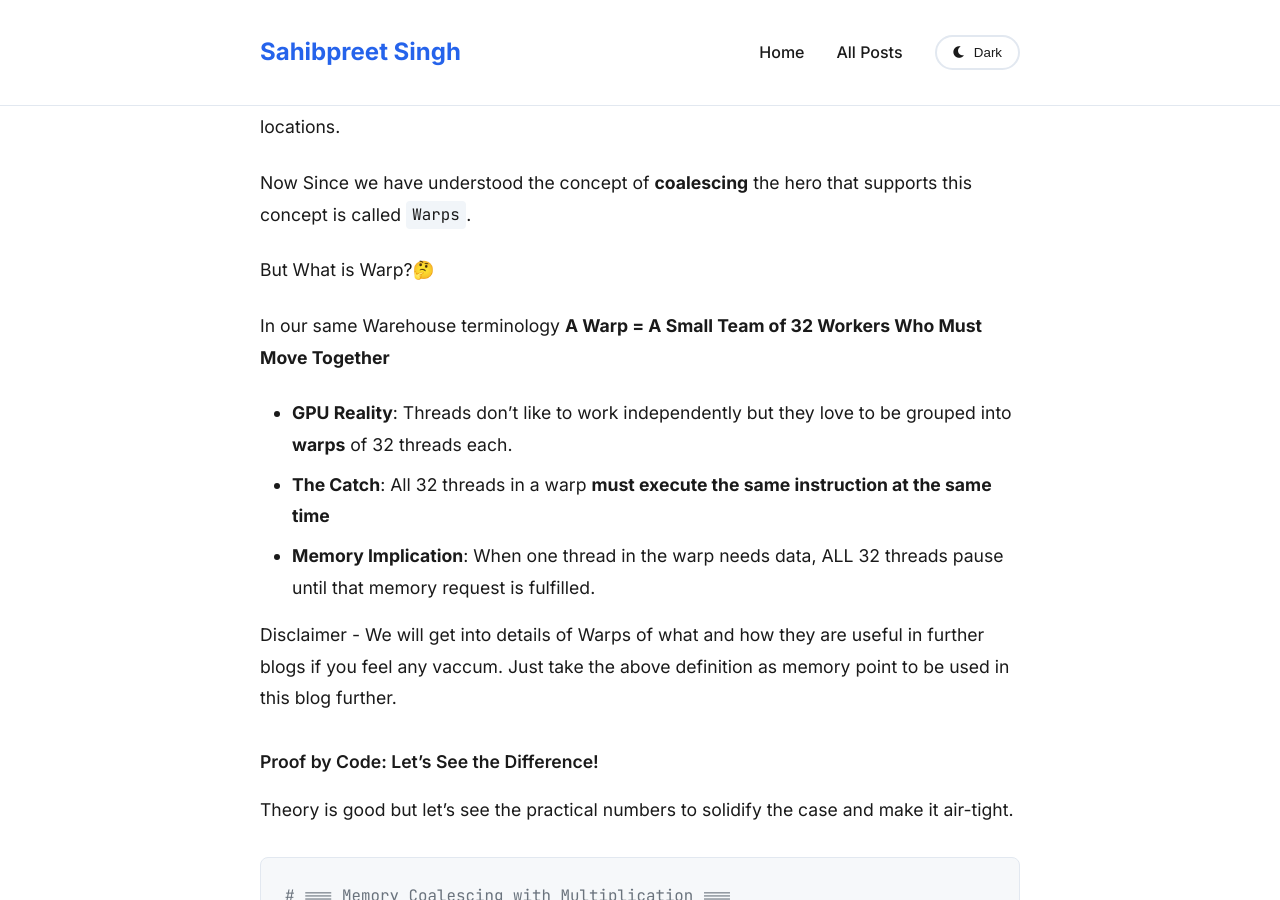
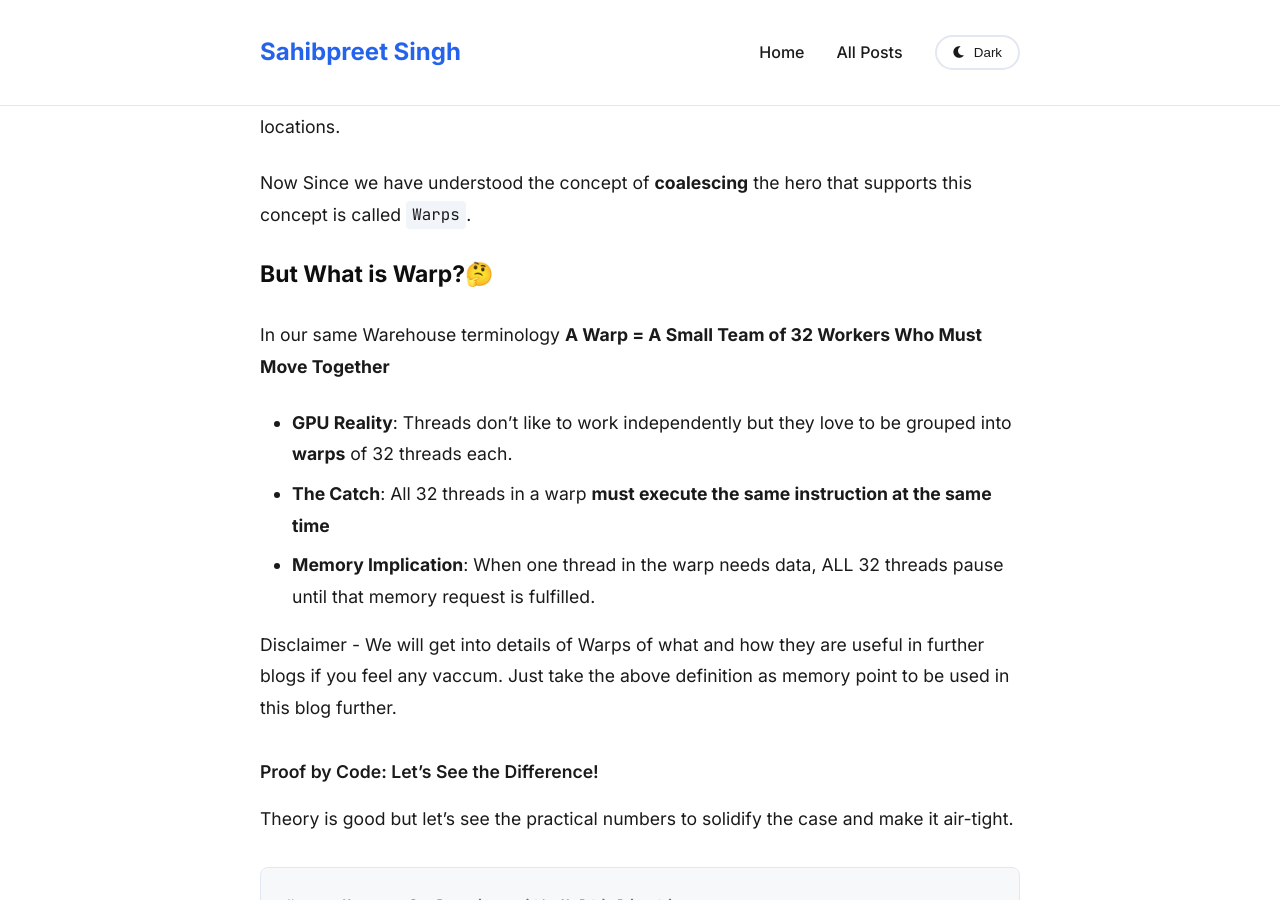
Before and after one commit to sahibpreetsingh12/sahibpreetsingh12.github.io, a Jekyll site: the page built from _posts/2025-09-23-The First Rule of Fast Triton Kernels- Coalesce Your Memory Access.md, in a window 1280 px wide and 900 px high, scrolled down 4377 px. Built offline with Jekyll 4.4.1, drawn with Linux system fonts in a browser that asks for light colours; nearby versions of some CDN libraries.

```diff
--- a/_posts/2025-09-23-The First Rule of Fast Triton Kernels- Coalesce Your Memory Access.md
+++ b/_posts/2025-09-23-The First Rule of Fast Triton Kernels- Coalesce Your Memory Access.md
@@ -86,7 +86,7 @@
 
 Now Since we have understood the concept of **coalescing** the hero that supports this concept is called `Warps`.
 
-But What is Warp?🤔
+<span style="font-size: 1.3em; font-weight: bold; color: #0e0e0eff;">But What is Warp?🤔</span>
 
 In our same Warehouse terminology **A Warp = A Small Team of 32 Workers Who Must Move Together**
 
```
